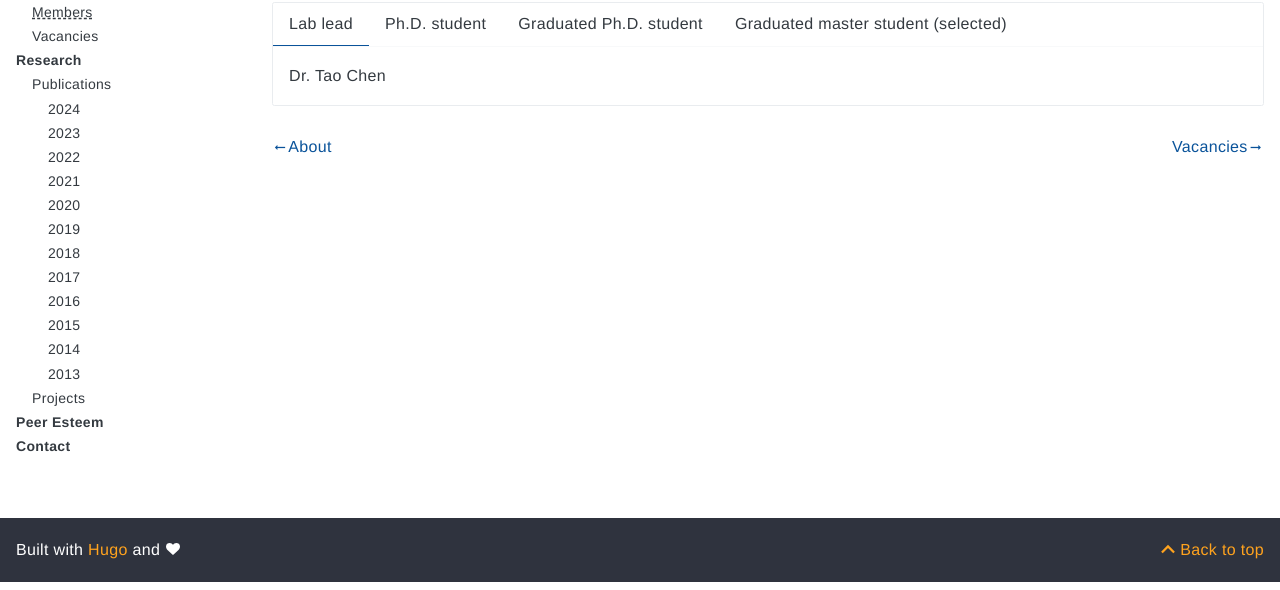
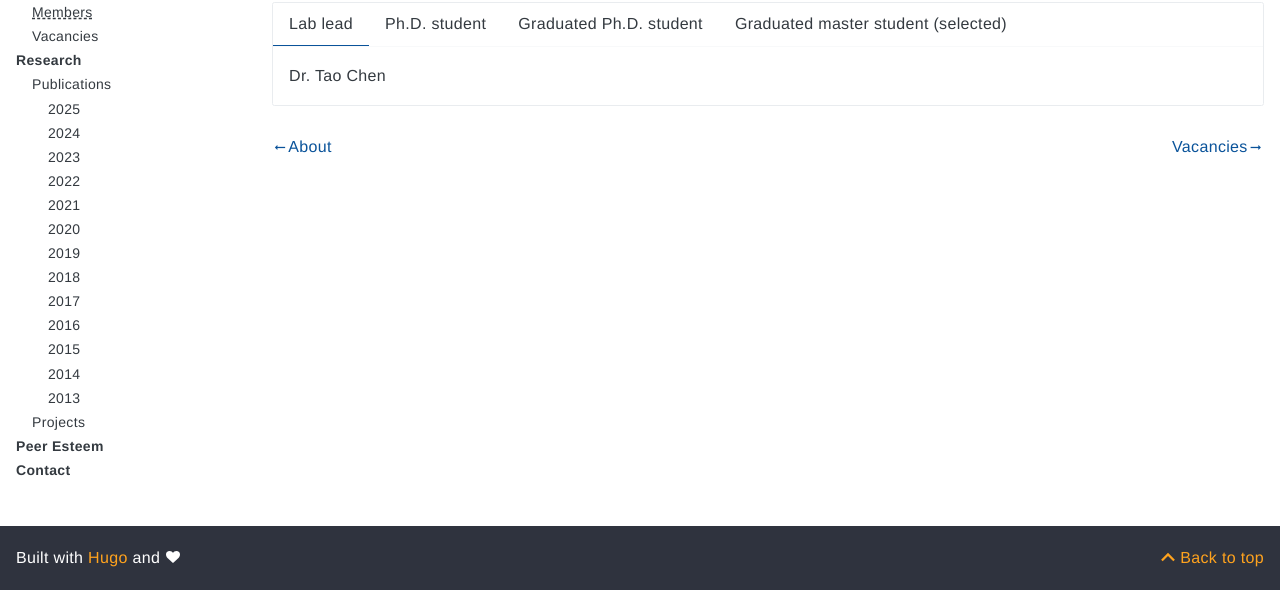
Before and after one commit to ideas-labo/ideas-labo.github.io, a plain HTML site: page home/members/index.html in a window 1280 px wide. Shown: the part 218-808 px from the top of the page. Drawn offline with Linux system fonts and the light colour scheme; a script that the page names is missing.

Commit message:
Update index.html

```diff
--- a/home/members/index.html
+++ b/home/members/index.html
@@ -736,6 +736,19 @@ License - https://fontawesome.com/license/free (Icons: CC BY 4.0, Fonts: SIL OFL
 
 
 <ul class="gdoc-nav__list">
+
+         <li>
+
+
+            <span class="flex">
+
+                <a href="/research/publications/2025/"
+                    class="gdoc-nav__entry ">
+                    2025
+                </a>
+            </span>
+
+    </li>
 
       <li>
 
```
